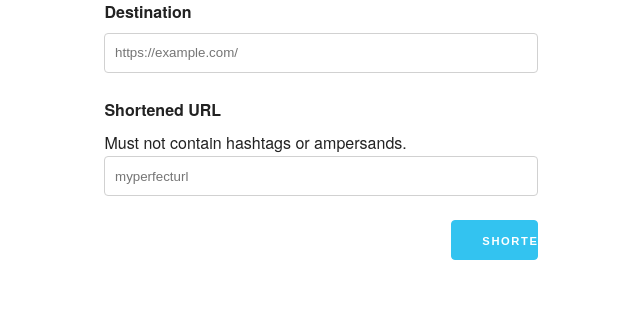
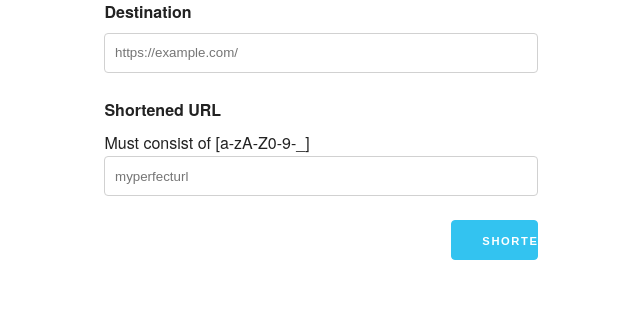
Before and after one commit to timlst/url-shortener, a Flask app: page / in a window 1280 px wide. Shown: the part 211-538 px from the top of the page, without its empty margins (319-959 px from the left). Run offline with Flask 2, Linux system fonts and the light colour scheme.

Commit message:
only allow url safe shortened urls

```diff
--- a/shortist/post.py
+++ b/shortist/post.py
@@ -3,6 +3,7 @@ from flask import (
 )
 
 import urllib
+import re
 
 from shortist.auth import login_required
 from shortist.db import get_db
@@ -22,6 +23,8 @@ def index(destination_value=""):
             error = 'URL destination is required.'
         elif not shortened_url:
             error = 'Shortened URL is required.'
+        elif not re.match(r"^[a-zA-Z0-9-_]+$", shortened_url):
+            error = 'Shortened URL may only contain [a-zA-Z0-9-_]'
 
         if error is None:
             try:
--- a/shortist/templates/post.html
+++ b/shortist/templates/post.html
@@ -11,8 +11,8 @@
     </div>
     <div class="row">
         <label for="shortened">Shortened URL</label>
-        Must not contain hashtags or ampersands.
-        <input class="u-full-width" type="text" name="shortened" id=shortened placeholder="myperfecturl" autocomplete="off" pattern="[^\&\#]" required>
+        Must consist of [a-zA-Z0-9-_]
+        <input class="u-full-width" type="text" name="shortened" id=shortened placeholder="myperfecturl" autocomplete="off" pattern="[a-zA-Z0-9-_]+" required>
     </div>
     <div class="row">
         <input class="button-primary primary-action" type="submit" value="Shorten">
```
